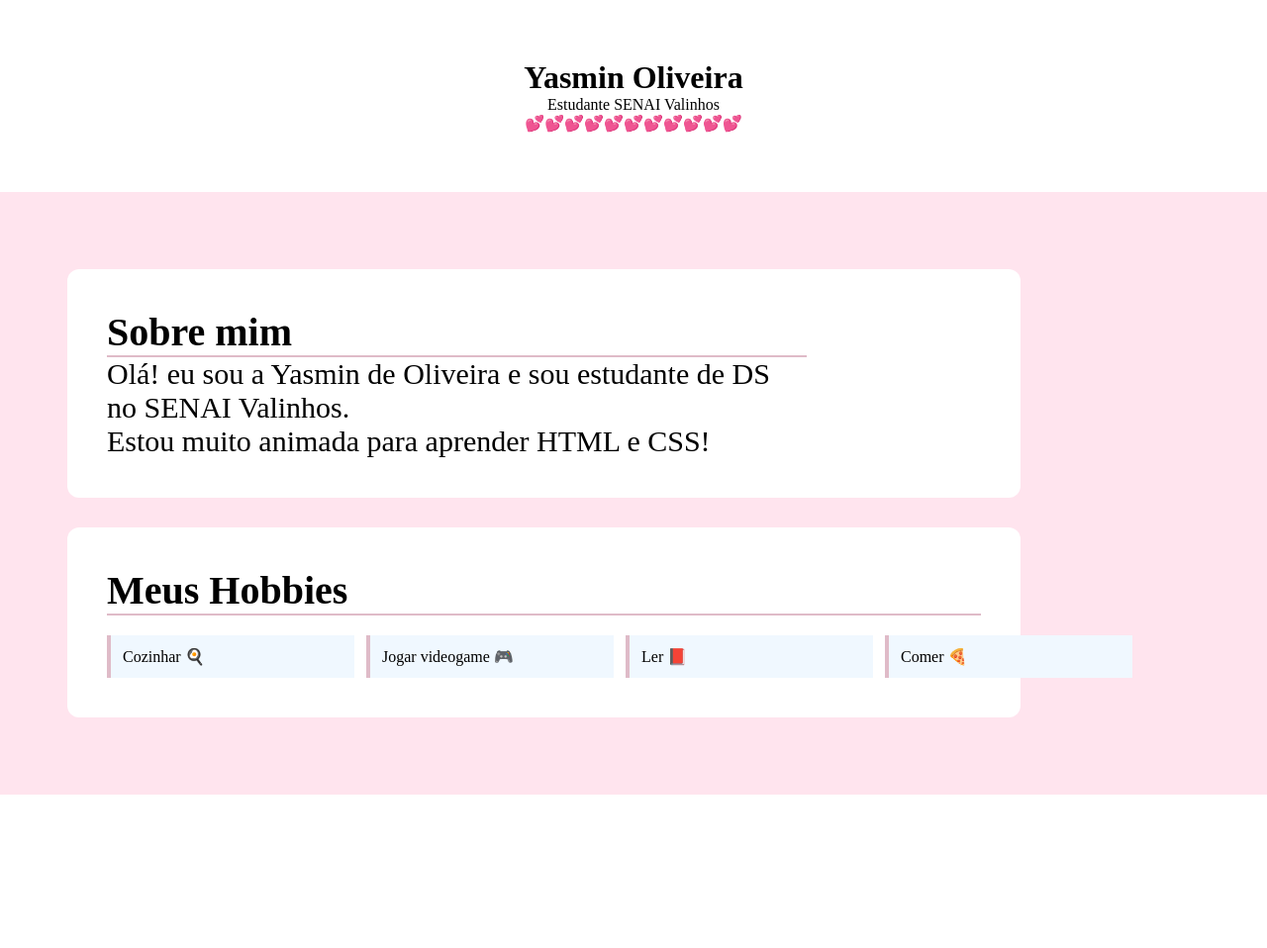
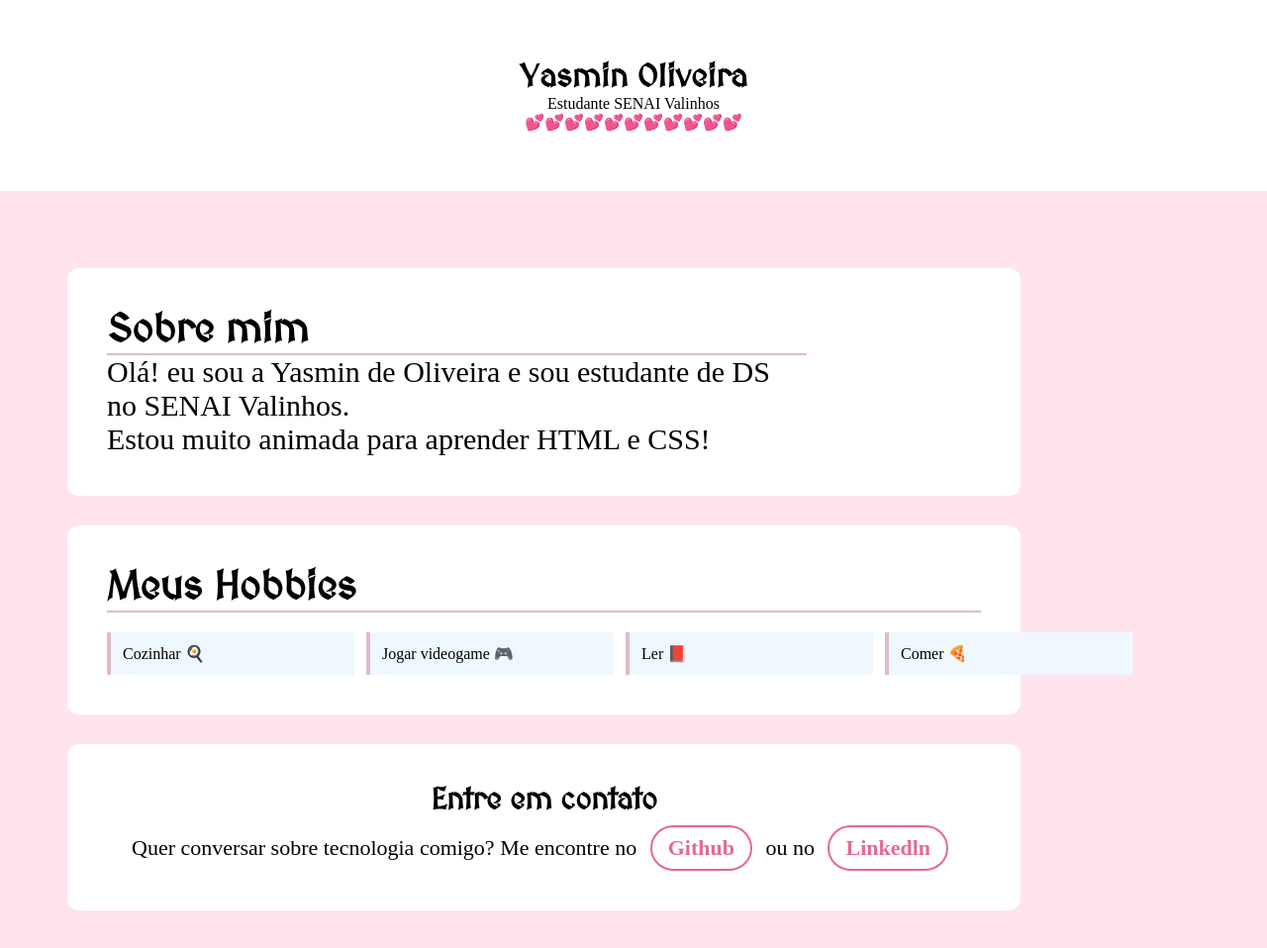
Before and after one commit to yassssml/meu_primeiro_site, a plain HTML site: page index.html in a window 1280 px wide. Shown: the whole page at 99% size. Before the commit the page ends 803 px from the top, so only its background shows below. Drawn offline with Linux system fonts and the light colour scheme; a web font is replaced by a local one.

Commit message:
finaliza a sessão contact

```diff
--- a/assets/styles/index.css
+++ b/assets/styles/index.css
@@ -1,5 +1,4 @@
-/* Reset do CSS*/
-@import url('https://fonts.googleapis.com/css2?family=Bitcount:wght@100..900&family=Bungee&family=Russo+One&display=swap');
+@import url('https://fonts.googleapis.com/css2?family=MedievalSharp&display=swap');
 * {
     margin: 0;
     padding : 0;
@@ -13,8 +12,8 @@ body {
 
 }
 
-h3,h1 {
-    font-family:Bitcount;
+h3,h1,h2 {
+    font-family: MedievalSharp ,Arial, Helvetica, sans-serif;
 }
 header {
     background-color: rgb(255, 255, 255);
@@ -90,3 +89,40 @@ li:hover {
     transform: translateX(5px);
     transition: all 0.3s ease;
 }
+
+contact {
+    display: block;
+    background-color: #ffffff;
+    width: 80%;
+    margin: 0 auto;
+    padding: 40px;
+    border-radius: 12px;
+    margin: 30px;
+}
+
+contact h2 {
+    margin-bottom: 8px;
+    font-size: 30px;
+    text-align: center;
+}
+contact p {
+    text-align: center;
+    font-size: 22px;
+}
+contact a {
+    color: rgb(226, 105, 153);
+    text-decoration: none;
+    font-weight: bold;
+    padding: 0.5rem 1rem;
+    margin: 0 0.5rem;
+    border: 2px solid rgb(226, 105, 153);
+    border-radius: 25px;
+    display: inline-block;
+    transition: all 0.3s ease;
+}
+contact a:hover {
+    background-color: #ffdded;
+    color: #ffffff;
+    transform: translateY(-2px);
+
+}
--- a/index.html
+++ b/index.html
@@ -29,6 +29,14 @@
 </ul>
 
     </hobbies>
+
+    <contact>
+        <h2>Entre em contato</h2>
+        <p>Quer conversar sobre tecnologia comigo? Me encontre no
+        <a href="https://github.com/yassssml" target="_blank">Github</a> ou no
+        <a href="https://www.linkedin.com/in/yasmin-cris%C3%B3stomo-de-oliveira-7b3a78348/" target="_blank">Linkedln</a>
+        </p>
+    </contact>
     </main>
 </body>
 </html>
```
